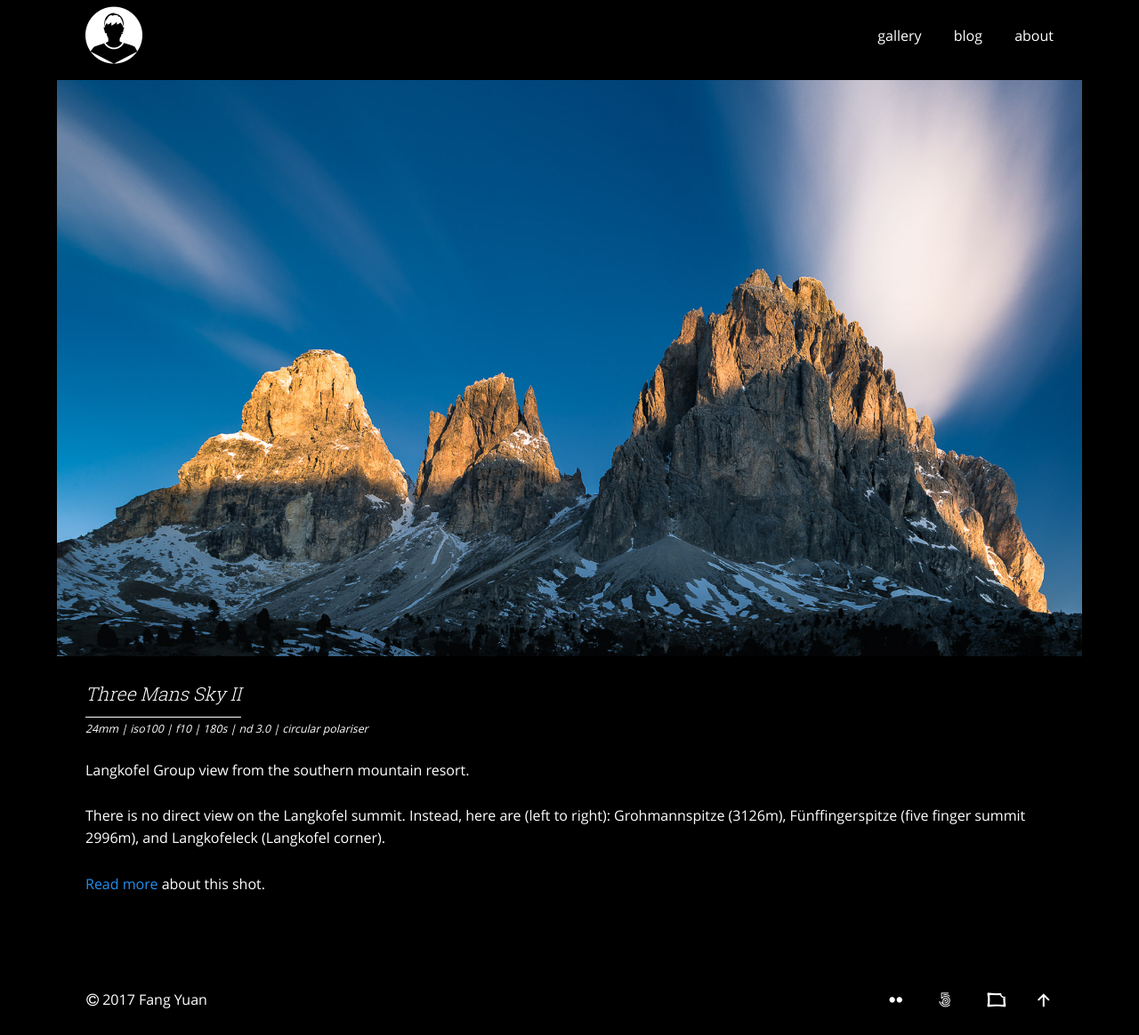
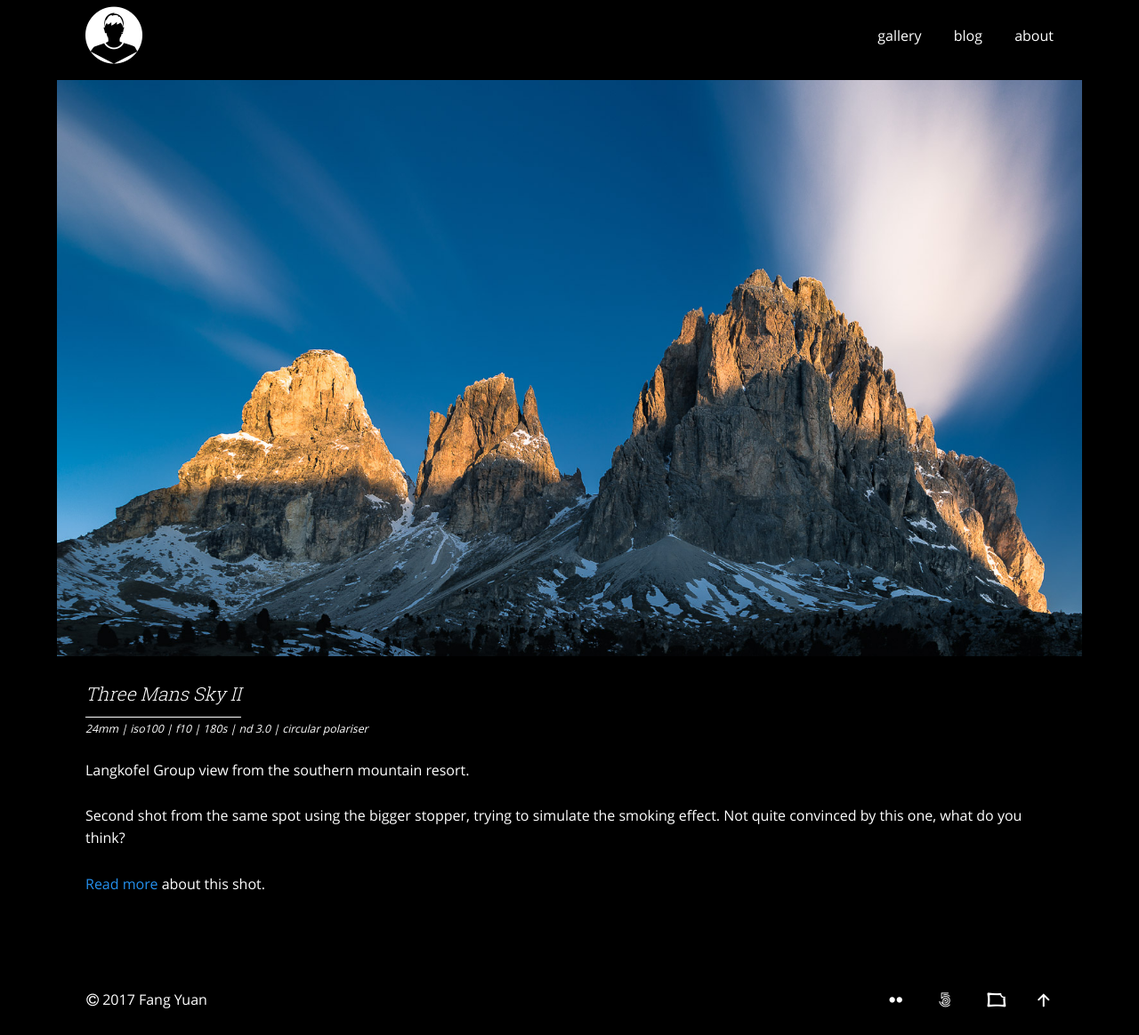
Before and after one commit to fayndee/fayndee.github.io, a Jekyll site: the page built from _photos/dolomites/2017-04-17-three-mans-sky-ii.md, in a window 1280 px wide. Shown: the whole page at 89% size. Built offline with Jekyll 4.4.1, drawn with Linux system fonts in a browser that asks for light colours; comment, search, counter and statistics services are not loaded.

Commit message:
UPDATE: Gallery photo description.

```diff
--- a/_photos/dolomites/2017-04-17-three-mans-sky-ii.md
+++ b/_photos/dolomites/2017-04-17-three-mans-sky-ii.md
@@ -11,6 +11,6 @@ filters: nd 3.0 | circular polariser
 
 Langkofel Group view from the southern mountain resort.
 
-There is no direct view on the Langkofel summit. Instead, here are (left to right): Grohmannspitze (3126m), Fünffingerspitze (five finger summit 2996m), and Langkofeleck (Langkofel corner).
+Second shot from the same spot using the bigger stopper, trying to simulate the smoking effect. Not quite convinced by this one, what do you think?
 
 [Read more](<{% link shutterbug/blog/_posts/2017-06-21-dolomites-photography-sunrise-langkofel.md %}>) about this shot.
```
